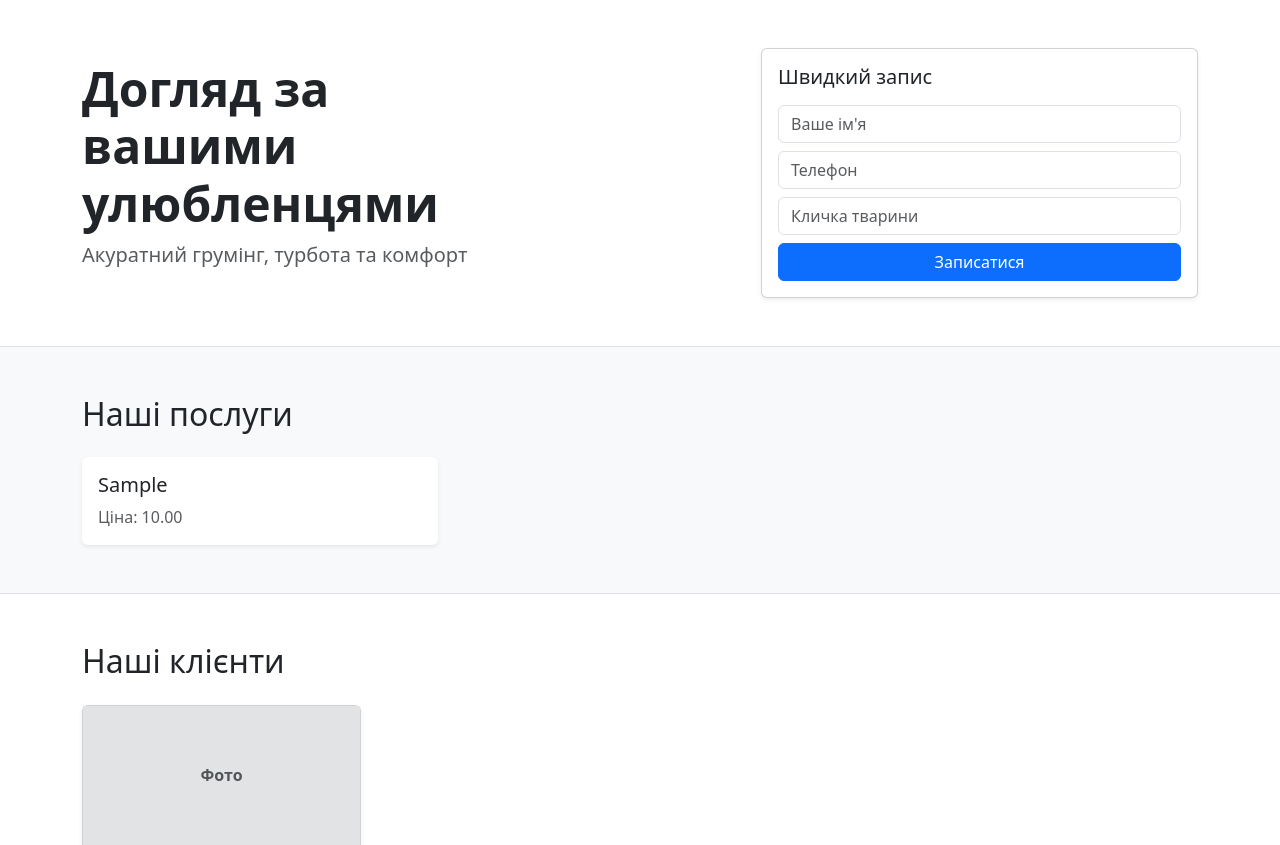
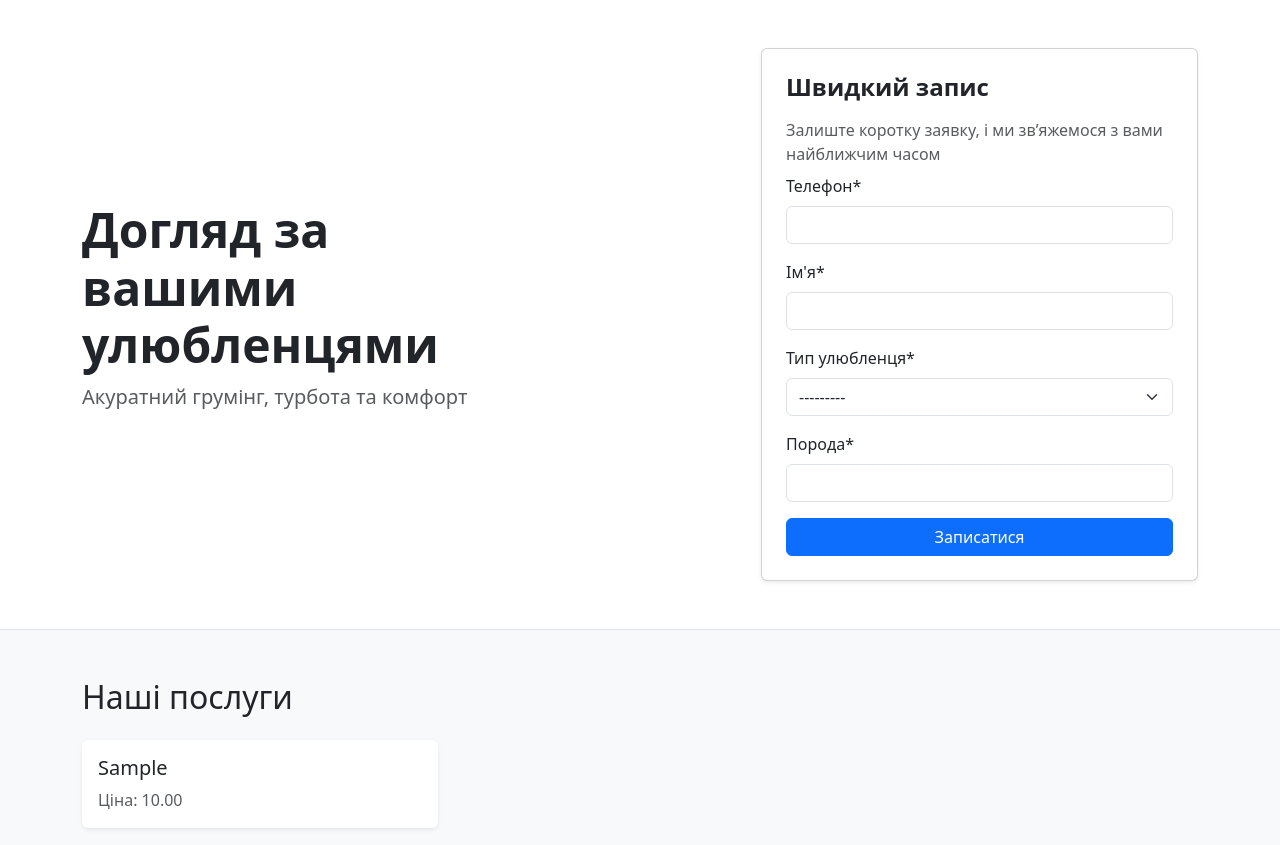
Before and after one commit to ilchukserhii/pet-grooming-service, a Django app: page / in a window 1280 px wide. Shown: the part 56-901 px from the top of the page. Run offline with Django 5.2, Linux system fonts and the light colour scheme; tables that the repository leaves empty hold one stand-in row (values such as "Sample post"); some libraries are stand-ins or nearby versions.

Commit message:
feat: improve guest request form, update index page logic and layout

```diff
--- a/grooming/forms.py
+++ b/grooming/forms.py
@@ -3,8 +3,9 @@
 from datetime import datetime
 
 from django.contrib.auth.forms import UserCreationForm
+from django.contrib.auth.models import User
 
-from grooming.models import Pet, Appointment, Service, Groomer
+from grooming.models import Pet, Appointment, Service, Groomer, GuestQuickRequest
 
 
 class ClientCreateForm(UserCreationForm):
@@ -16,6 +17,7 @@
 
 class ClientUpdateForm(forms.ModelForm):
     phone_number = forms.CharField(max_length=10, required=True)
+
     class Meta:
         model = get_user_model()
         fields = ["first_name", "last_name", "email", "phone_number"]
@@ -82,3 +84,29 @@
         required=False,
         label = "",
     )
+
+class GuestForm(forms.ModelForm):
+    phone_number = forms.CharField(
+        max_length=10,
+        label="Телефон",
+        required=True)
+
+    class Meta:
+        model = GuestQuickRequest
+        fields = ["phone_number", "name", "pet_type", "breed"]
+        labels = {
+            "name": "Ім'я",
+            "pet_type": "Тип улюбленця",
+            "breed": "Порода",
+        }
+
+    def clean_phone_number(self):
+        phone = self.cleaned_data.get("phone_number")
+
+        if not phone:
+            return phone
+
+        if not phone.startswith("0"):
+            raise forms.ValidationError("Номер повинен починатися с 0")
+
+        return phone
--- a/grooming/views.py
+++ b/grooming/views.py
@@ -8,7 +8,8 @@
 from django.views import generic
 from django.views.generic import TemplateView, UpdateView, CreateView, DeleteView
 
-from grooming.forms import ClientUpdateForm, ClientPetCreateForm, ClientAppointmentForm, ClientCreateForm, SearchForm
+from grooming.forms import ClientUpdateForm, ClientPetCreateForm, ClientAppointmentForm, ClientCreateForm, SearchForm, \
+    GuestForm
 from grooming.models import Service, Groomer, Pet, Appointment
 
 Client = get_user_model()
@@ -43,10 +44,32 @@
     our_works = Pet.objects.filter(
         appointments__is_completed=True
     ).distinct()
+    form = GuestForm
     context = {
         "our_services": our_services,
         "our_works": our_works,
+        "form": form,
     }
+    if request.user.is_authenticated:
+        client = request.user
+        client_completed_appointments = Appointment.objects.filter(
+            pet__client=client, is_completed=True
+        ).count()
+        client_incompleted_appointments = Appointment.objects.filter(
+            pet__client=client, is_completed=False
+        ).count()
+        context.update(
+            {
+                "client_completed_appointments": client_completed_appointments,
+                "client_incompleted_appointments": client_incompleted_appointments,
+            }
+        )
+    success_url = reverse_lazy("grooming:index")
+    if request.method == "POST":
+        form = GuestForm(request.POST)
+        if form.is_valid():
+            form.save()
+            return HttpResponseRedirect(success_url)
     return render(request, "grooming/index.html", context=context)
 
 class ServiceListView(SearchMixin, generic.ListView):
--- a/templates/grooming/index.html
+++ b/templates/grooming/index.html
@@ -1,4 +1,5 @@
 {% extends "base.html" %}
+{% load crispy_forms_tags %}
 {% block content %}
   <section class="py-5 bg-white border-bottom">
     <div class="container">
@@ -11,18 +12,47 @@
         </div>
 
         <div class="col-md-5">
-          <div class="card shadow-sm p-3">
-            <h5 class="mb-3">Швидкий запис</h5>
+          <div class="card shadow-sm h-100" style="min-height: 430px;">
+            <div class="card-body d-flex flex-column justify-content-center p-4">
+              {% if user.is_authenticated %}
+                <h4 class="fw-bold mb-2">
+                  Доброго дня, {% if user.first_name %}{{ user.first_name }}{% else %}Шановний клієнт{% endif %}
+                </h4>
+                <p class="text-muted mb-4">Ваш особистий кабінет завжди під рукою</p>
 
-            <form>
-              <input class="form-control mb-2" placeholder="Ваше ім'я">
-              <input class="form-control mb-2" placeholder="Телефон">
-              <input class="form-control mb-2" placeholder="Кличка тварини">
+                <div class="row g-3 my-4">
+                  <div class="col-6">
+                    <div class="border rounded-3 p-3 text-center h-100">
+                      <div class="small text-muted mb-1">Активні записи</div>
+                      <div class="fs-3 fw-bold">{{ client_completed_appointments }}</div>
+                    </div>
+                  </div>
+                  <div class="col-6">
+                    <div class="border rounded-3 p-3 text-center h-100">
+                      <div class="small text-muted mb-1">Завершені записи</div>
+                      <div class="fs-3 fw-bold">{{ client_incompleted_appointments }}</div>
+                    </div>
+                  </div>
+                </div>
 
-              <button class="btn btn-primary w-100">
-                Записатися
-              </button>
-            </form>
+                <div class="mt-3">
+                  <a href="{% url 'grooming:cabinet' %}" class="btn btn-primary w-100">
+                    Переглянути записи
+                  </a>
+                </div>
+              {% else %}
+                <h4 class="fw-bold mb-3">Швидкий запис</h4>
+                <p class="text-muted mb-2">Залиште коротку заявку, і ми зв’яжемося з вами найближчим часом</p>
+
+                <form method="POST" class="d-flex flex-column h-100">
+                  {% csrf_token %}
+                  {{ form|crispy }}
+                  <div class="mt-auto">
+                    <input type="submit" value="Записатися" class="btn btn-primary w-100">
+                  </div>
+                </form>
+              {% endif %}
+            </div>
           </div>
         </div>
       </div>
```
